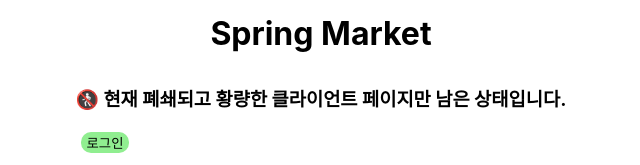
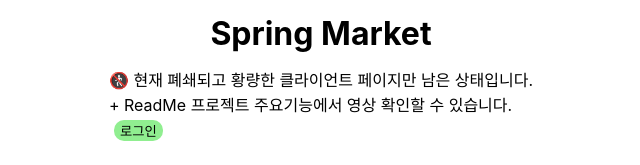
Before and after one commit to JeyunSong/SpringMarket-React, a React (Create React App) app: page / in a window 1280 px wide. Shown: the top 165 px of the page, without its empty margins (319-959 px from the left). Built offline with nearby package versions, Linux system fonts and the light colour scheme; no server answers.

Commit message:
Update RankingBoard.js

```diff
--- a/src/pages/RankingBoard.js
+++ b/src/pages/RankingBoard.js
@@ -69,7 +69,8 @@ const Main = () => {
 
         <div className="topButtonAlign">
 
-          <h3> 🚷 현재 폐쇄되고 황량한 클라이언트 페이지만 남은 상태입니다. </h3>
+          <div> 🚷 현재 폐쇄되고 황량한 클라이언트 페이지만 남은 상태입니다. </div>
+          <div> + ReadMe 프로젝트 주요기능에서 영상 확인할 수 있습니다.</div>
 
           {localStorage.getItem("token") ? (
             <button className="topButton">
```
